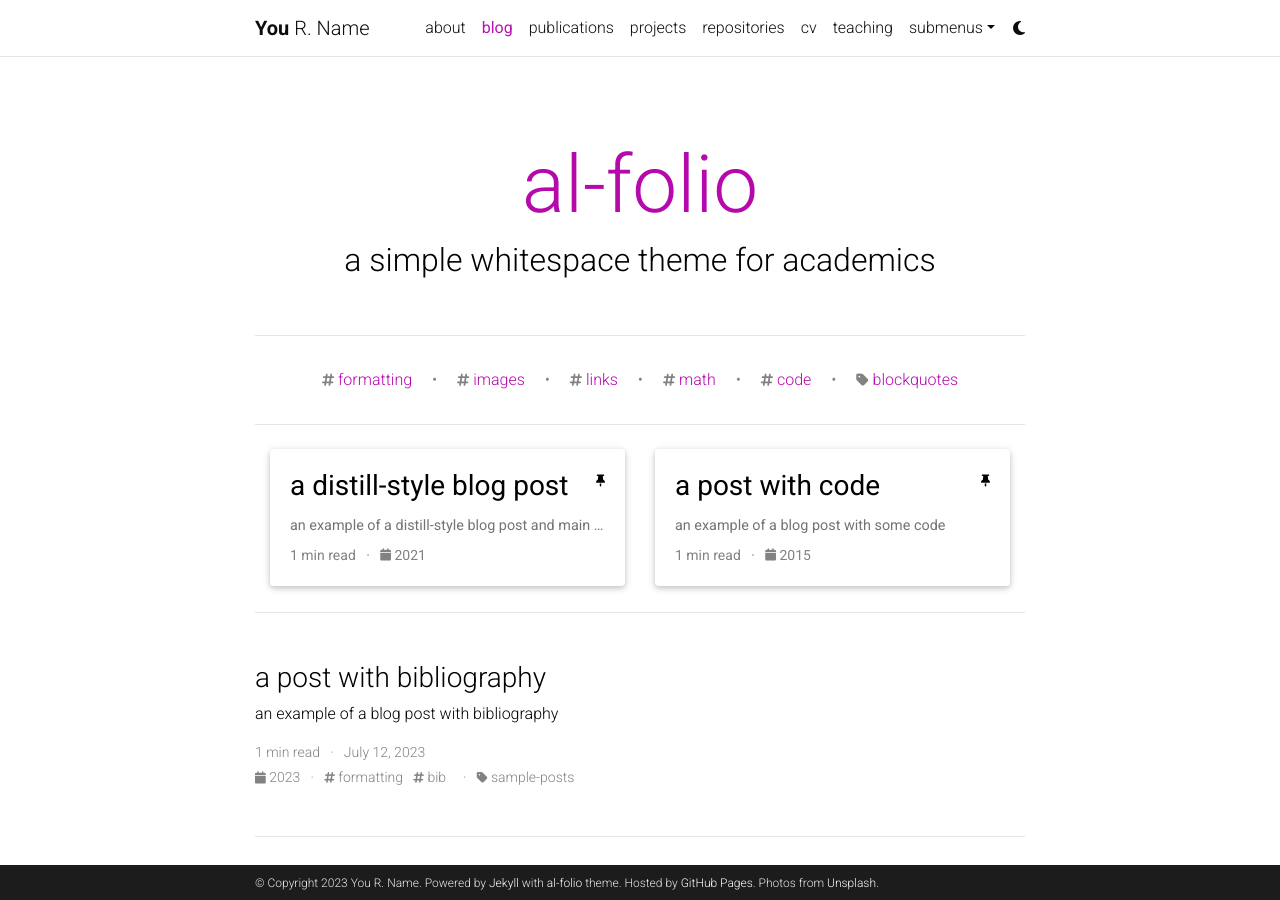
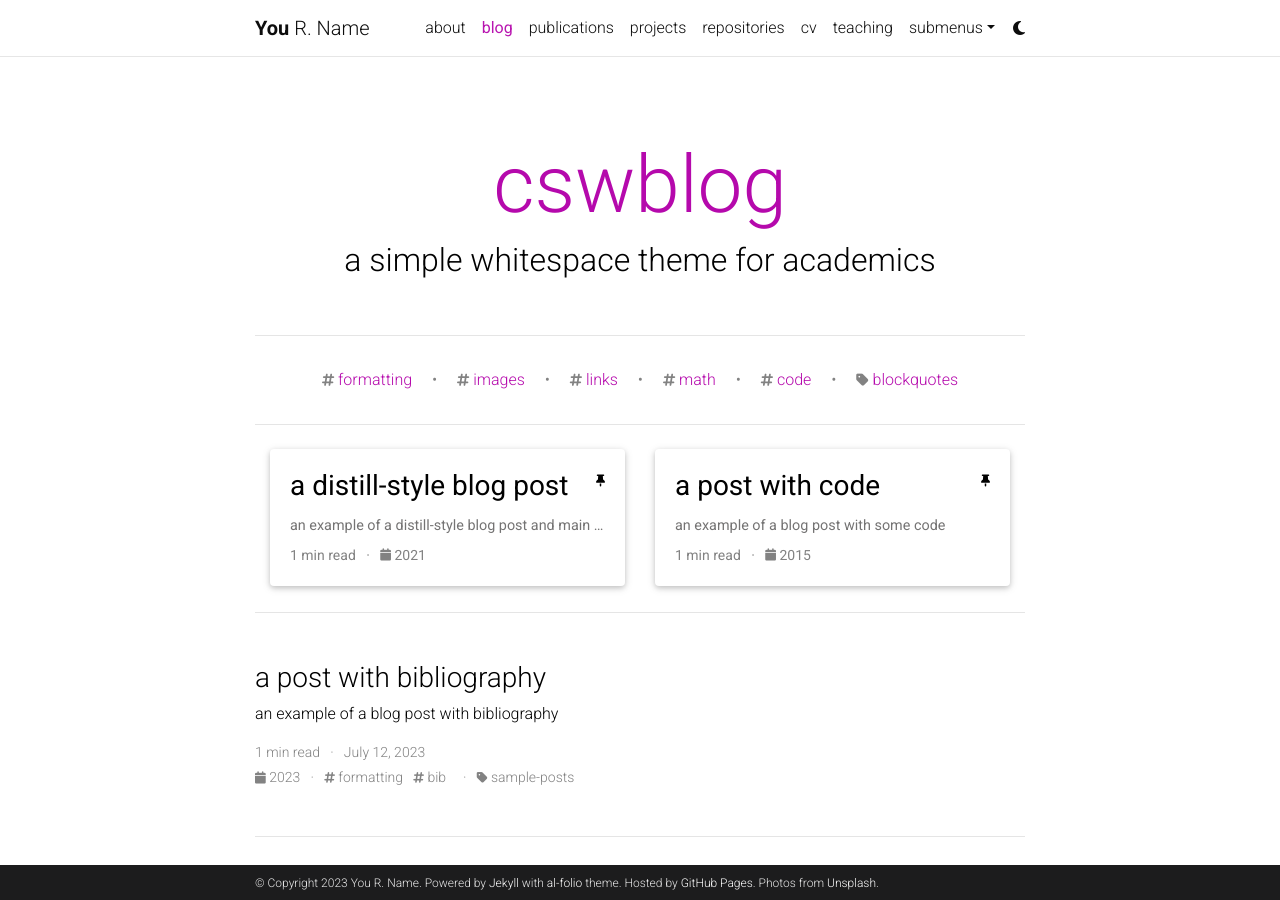
Before and after one commit to ShuwenChai/shuwenchai.github.io, a Jekyll site: the page built from blog/index.html, in a window 1280 px wide and 900 px high. Built offline with Jekyll 4.4.1, drawn with Linux system fonts in a browser that asks for light colours; the list of posts is cut into pages by our own code; comment, search, counter and statistics services are not loaded; a style sheet for code colours, icons or effects is not loaded.

Commit message:
Update _config.yml

```diff
--- a/_config.yml
+++ b/_config.yml
@@ -19,7 +19,7 @@ lang: en # the language of your site (for example: en, fr, cn, ru, etc.)
 icon: ⚛️  # the emoji used as the favicon (alternatively, provide image name in /assets/img/)
 
 url: https://alshedivat.github.io # the base hostname & protocol for your site
-baseurl: /al-folio # the subpath of your site, e.g. /blog/
+baseurl:  # the subpath of your site, e.g. /blog/
 last_updated: false # set to true if you want to display last updated in the footer
 impressum_path:  # set to path to include impressum link in the footer, use the same path as permalink in a page, helps to conform with EU GDPR
 
@@ -71,11 +71,11 @@ og_image: # The site-wide (default for all links) Open Graph preview image
 # Social integration
 # -----------------------------------------------------------------------------
 
-github_username: # your GitHub user name
+github_username: ShuwenChai
 gitlab_username: # your GitLab user name
 twitter_username: # your Twitter handle
 mastodon_username: # your mastodon instance+username in the format instance.tld/@username
-linkedin_username: # your LinkedIn user name
+linkedin_username: Shuwen Chai
 telegram_username: # your Telegram user name
 scholar_userid: # your Google Scholar ID
 semanticscholar_id: # your Semantic Scholar ID
@@ -123,7 +123,7 @@ bing_site_verification:  # out your bing-site-verification ID (Bing Webmaster)
 # Blog
 # -----------------------------------------------------------------------------
 
-blog_name: al-folio # blog_name will be displayed in your blog page
+blog_name: cswblog # blog_name will be displayed in your blog page
 blog_nav_title: blog # your blog must have a title for it to be displayed in the nav bar
 blog_description: a simple whitespace theme for academics
 permalink: /blog/:year/:title/
@@ -140,7 +140,7 @@ related_blog_posts:
 # Follow instructions on https://giscus.app/ to setup for your repo to fill out
 # the information below.
 giscus:
-  repo: alshedivat/al-folio      # <your-github-user-name>/<your-github-repo-name>
+  repo: ShuwenChai/shuwenchai.github.io      # <your-github-user-name>/<your-github-repo-name>
   repo_id: MDEwOlJlcG9zaXRvcnk2MDAyNDM2NQ==
   category: Comments             # name of the category under which discussions will be created
   category_id: DIC_kwDOA5PmLc4CTBt6
```
